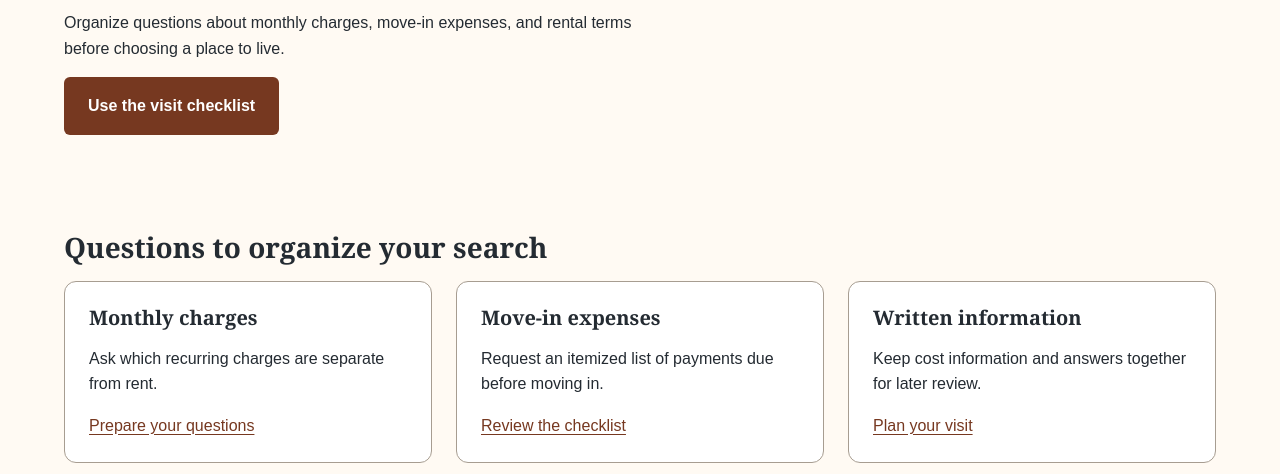
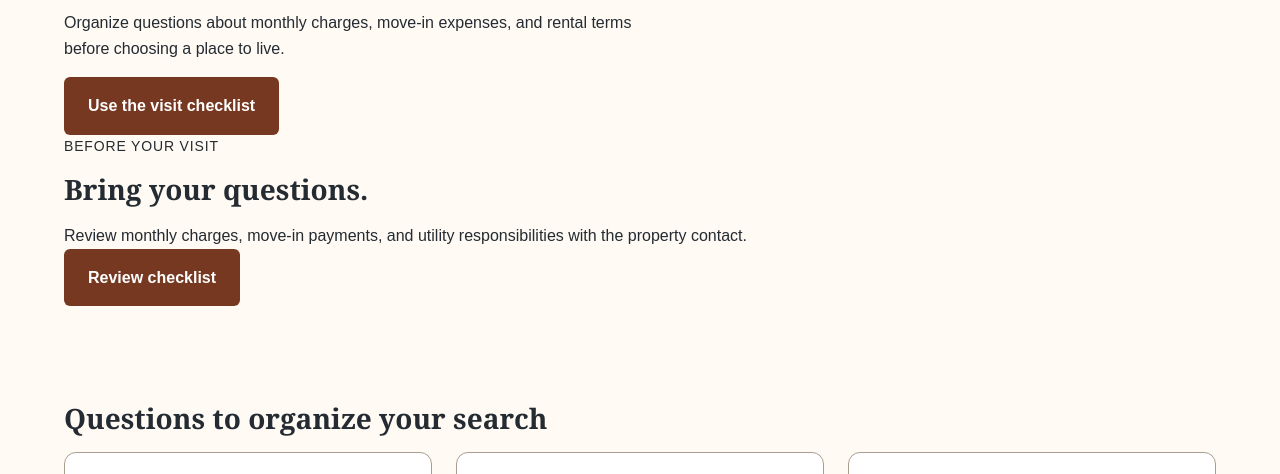
Before and after one commit to pythonprincessux/git414-beyond-the-rent, a plain HTML site: page index.html in a window 1280 px wide. Shown: the part 250-724 px from the top of the page. Drawn offline with Linux system fonts and the light colour scheme.

Commit message:
Add rental planning card to capstone hero

```diff
--- a/index.html
+++ b/index.html
@@ -1,5 +1,6 @@
 <!doctype html>
 <html lang="en">
+
 <head>
   <meta charset="utf-8">
   <meta name="viewport" content="width=device-width, initial-scale=1">
@@ -8,6 +9,7 @@
   <title>Beyond the Rent | Housing Guide</title>
   <link rel="stylesheet" href="css/styles.css">
 </head>
+
 <body>
   <a class="skip-link" href="#main">Skip to main content</a>
 
@@ -25,7 +27,8 @@
   </header>
 
   <main id="main" class="container" tabindex="-1">
-    <section class="hero stack" aria-labelledby="hero-title">
+    <section class="hero hero-layout" aria-labelledby="hero-title">
+      <div class="stack">
         <p class="u-uppercase">A clearer rental search</p>
         <h1 id="hero-title">Look beyond the advertised rent.</h1>
         <p class="u-measure">
@@ -33,6 +36,21 @@
           and rental terms before choosing a place to live.
         </p>
         <a class="button" href="#checklist">Use the visit checklist</a>
+      </div>
+
+      <div class="resource-shell">
+        <aside class="planning-card" aria-labelledby="planning-title">
+          <div class="stack">
+            <p class="u-uppercase">Before your visit</p>
+            <h2 id="planning-title">Bring your questions.</h2>
+            <p>
+              Review monthly charges, move-in payments, and utility
+              responsibilities with the property contact.
+            </p>
+          </div>
+          <a class="button" href="#checklist">Review checklist</a>
+        </aside>
+      </div>
     </section>
 
     <section id="fees" class="section stack" aria-labelledby="fees-title">
@@ -67,8 +85,7 @@
       </aside>
     </section>
 
-    <section id="checklist" class="section stack"
-             aria-labelledby="checklist-title">
+    <section id="checklist" class="section stack" aria-labelledby="checklist-title">
       <h2 id="checklist-title">Property visit checklist</h2>
       <p id="checklist-help" class="u-measure">
         Check items as you review them, or print this list for your visit.
@@ -109,4 +126,5 @@
     </div>
   </footer>
 </body>
+
 </html>
```
Lines whose indentation alone changed are shown as unchanged.
